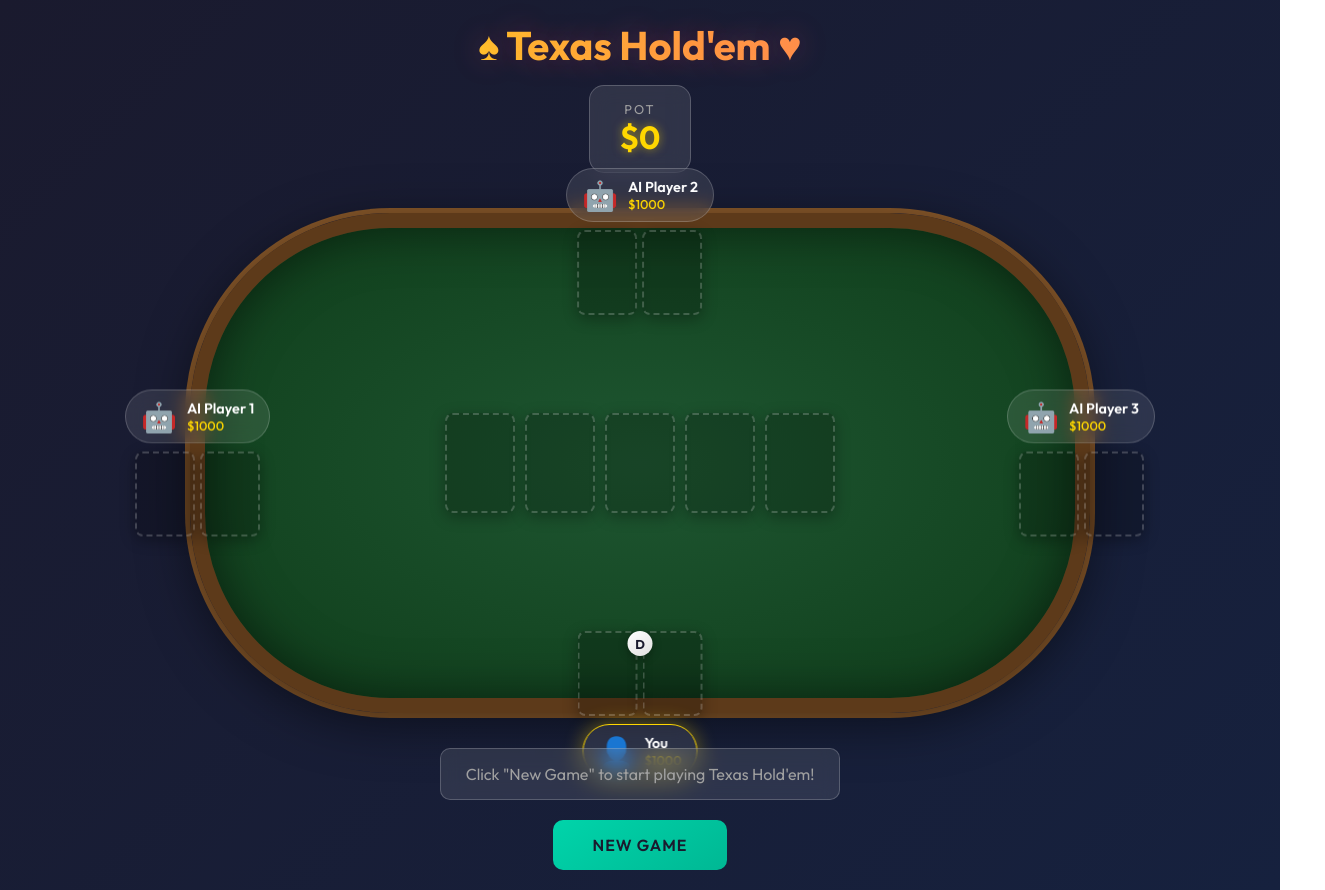
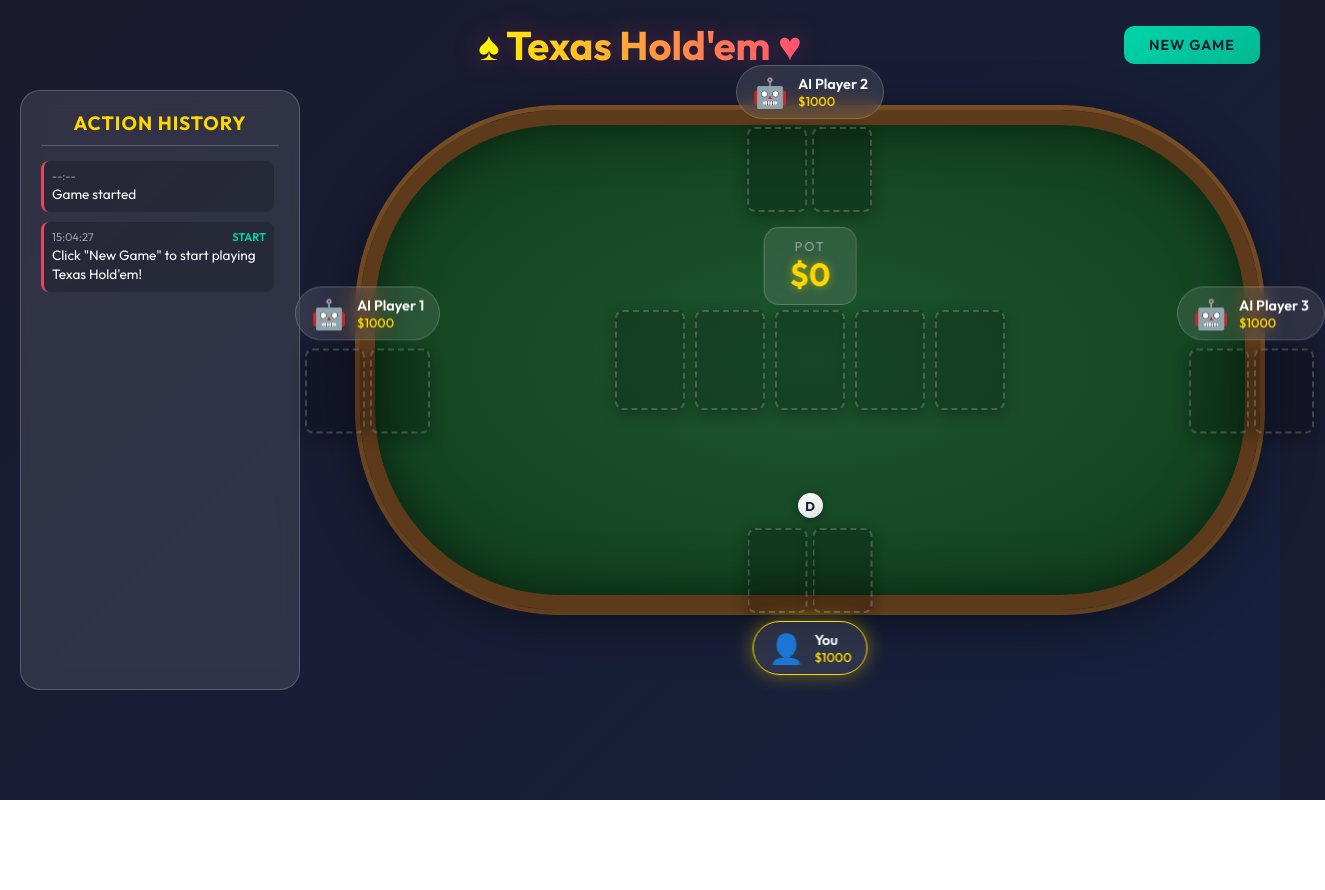
Before and after one commit to semibluff888/TaxasHoldemPoker, a plain HTML site: page index.html in a window 1280 px wide. Shown: the whole page, 1325 px wide, since content can reach past the window. After the commit the page ends 800 px from the top, so only its background shows below. Drawn offline with Linux system fonts and the light colour scheme.

Commit message:
feat: change the UI element layout, add a side panel for action history.

```diff
--- a/game.js
+++ b/game.js
@@ -238,10 +238,34 @@ function showAction(playerId, action) {
     setTimeout(() => {
         actionEl.classList.remove('visible');
     }, 2000);
+
+    // Log the action
+    const player = gameState.players[playerId];
+    const name = playerId === 0 ? 'You' : player.name;
+    showMessage(`${name}: ${action}`);
 }
 
 function showMessage(message) {
-    document.getElementById('game-message').textContent = message;
+    if (!message) return;
+    const history = document.getElementById('action-history');
+    if (history) {
+        const entry = document.createElement('div');
+        entry.className = 'log-entry';
+
+        const now = new Date();
+        const time = now.toLocaleTimeString('en-US', { hour12: false, hour: "numeric", minute: "numeric", second: "numeric" });
+        const phase = (gameState.phase === 'idle' ? 'Start' : gameState.phase).toUpperCase();
+
+        entry.innerHTML = `
+            <div class="log-time">
+                <span>${time}</span>
+                <span class="log-phase">${phase}</span>
+            </div>
+            <div class="log-content">${message}</div>
+        `;
+        history.appendChild(entry);
+        history.scrollTop = history.scrollHeight;
+    }
 }
 
 // Hand Evaluation
@@ -612,6 +636,10 @@ function resolvePlayerAction() {
 
 // Game Phases
 async function startNewGame() {
+    // Clear action history
+    const history = document.getElementById('action-history');
+    if (history) history.innerHTML = '';
+
     // Reset game state
     gameState.deck = createDeck();
     gameState.communityCards = [];
@@ -672,8 +700,6 @@ async function startNewGame() {
 
     // Deal hole cards with animation
     await dealHoleCards();
-
-    showMessage('Preflop - Your turn!');
 
     // Run betting rounds
     await runBettingRound();
--- a/index.html
+++ b/index.html
@@ -14,14 +14,32 @@
         <!-- Game Header -->
         <header class="game-header">
             <h1>♠ Texas Hold'em ♥</h1>
+            <button class="btn btn-new-game" id="btn-new-game">NEW GAME</button>
+        </header>
+
+        <div class="game-layout">
+            <!-- Left Panel: Action History -->
+            <div class="side-panel">
+                <div class="panel-header">Action History</div>
+                <div class="action-history" id="action-history">
+                    <!-- History logs will appear here -->
+                    <div class="log-entry">
+                        <span class="log-time">--:--</span>
+                        <span class="log-content">Game started</span>
+                    </div>
+                </div>
+            </div>
+
+            <!-- Center Panel: Game Table -->
+            <div class="game-board">
+                <!-- Poker Table -->
+                <div class="poker-table">
+                    <!-- Pot Display (Moved inside table) -->
                     <div class="pot-display">
                         <span class="pot-label">POT</span>
                         <span class="pot-amount" id="pot-amount">$0</span>
                     </div>
-        </header>
 
-        <!-- Poker Table -->
-        <div class="poker-table">
                     <!-- AI Players -->
                     <!-- AI Player 2 at top -->
                     <div class="player player-top" id="player-2">
@@ -113,14 +131,9 @@
                     <button class="btn btn-raise" id="btn-raise">RAISE</button>
                     <button class="btn btn-allin" id="btn-allin">ALL IN</button>
                 </div>
-
-        <!-- Game Messages -->
-        <div class="message-area" id="message-area">
-            <p id="game-message">Click "New Game" to start!</p>
+                <!-- Removed old Game Messages area -->
             </div>
-
-        <!-- New Game Button -->
-        <button class="btn btn-new-game" id="btn-new-game">NEW GAME</button>
+        </div>
 
         <!-- Winner Popup -->
         <div class="winner-popup" id="winner-popup">
--- a/styles.css
+++ b/styles.css
@@ -33,7 +33,7 @@ body {
 
 /* ===== Game Container ===== */
 .game-container {
-    max-width: 1200px;
+    max-width: 1400px;
     margin: 0 auto;
     padding: 20px;
     min-height: 100vh;
@@ -47,6 +47,10 @@ body {
     text-align: center;
     margin-bottom: 20px;
     width: 100%;
+    position: relative;
+    display: flex;
+    justify-content: center;
+    align-items: center;
 }
 
 .game-header h1 {
@@ -61,20 +65,31 @@ body {
 }
 
 @keyframes shimmer {
-    0%, 100% { filter: brightness(1); }
-    50% { filter: brightness(1.2); }
+
+    0%,
+    100% {
+        filter: brightness(1);
+    }
+
+    50% {
+        filter: brightness(1.2);
+    }
 }
 
 .pot-display {
-    display: inline-flex;
+    display: flex;
     flex-direction: column;
     align-items: center;
     background: var(--glass-bg);
     backdrop-filter: blur(10px);
     border: 1px solid var(--glass-border);
     border-radius: 15px;
-    padding: 15px 30px;
-    margin-top: 15px;
+    padding: 10px 25px;
+    position: absolute;
+    top: 30%;
+    left: 50%;
+    transform: translate(-50%, -50%);
+    z-index: 10;
 }
 
 .pot-label {
@@ -104,7 +119,7 @@ body {
         inset 0 0 50px rgba(0, 0, 0, 0.5),
         0 10px 50px rgba(0, 0, 0, 0.5),
         0 0 0 5px #8b5a2b;
-    margin: 20px 0;
+    margin: 20px 0 100px 0;
 }
 
 /* ===== Player Positions ===== */
@@ -278,10 +293,25 @@ body {
     opacity: 1;
 }
 
-.player-top .player-action { top: 100%; margin-top: 5px; }
-.player-left .player-action { left: 100%; margin-left: 5px; }
-.player-right .player-action { right: 100%; margin-right: 5px; }
-.player-bottom .player-action { bottom: 100%; margin-bottom: 5px; }
+.player-top .player-action {
+    top: 100%;
+    margin-top: 5px;
+}
+
+.player-left .player-action {
+    left: 100%;
+    margin-left: 5px;
+}
+
+.player-right .player-action {
+    right: 100%;
+    margin-right: 5px;
+}
+
+.player-bottom .player-action {
+    bottom: 100%;
+    margin-bottom: 5px;
+}
 
 /* ===== Dealer Chip ===== */
 .dealer-chip {
@@ -299,6 +329,31 @@ body {
     box-shadow: 0 2px 10px rgba(0, 0, 0, 0.3);
     opacity: 0;
     transition: all 0.3s ease;
+}
+
+/* Dealer chip positioned beside cards, toward table center */
+.player-top .dealer-chip {
+    bottom: -35px;
+    left: 50%;
+    transform: translateX(-50%);
+}
+
+.player-left .dealer-chip {
+    right: -35px;
+    top: 50%;
+    transform: translateY(-50%);
+}
+
+.player-right .dealer-chip {
+    left: -35px;
+    top: 50%;
+    transform: translateY(-50%);
+}
+
+.player-bottom .dealer-chip {
+    top: -35px;
+    left: 50%;
+    transform: translateX(-50%);
 }
 
 .dealer-chip.visible {
@@ -380,9 +435,13 @@ body {
 .btn-new-game {
     background: linear-gradient(145deg, var(--accent-green) 0%, #00b894 100%);
     color: var(--primary);
-    margin-top: 20px;
-    padding: 15px 40px;
-    font-size: 1rem;
+    padding: 10px 25px;
+    font-size: 0.9rem;
+    position: absolute;
+    right: 0;
+    top: 50%;
+    transform: translateY(-50%);
+    margin-top: 0;
 }
 
 .raise-controls {
@@ -415,20 +474,114 @@ body {
     min-width: 60px;
 }
 
-/* ===== Message Area ===== */
-.message-area {
+/* ===== Game Layout ===== */
+.game-layout {
+    display: flex;
+    width: 100%;
+    gap: 20px;
+    align-items: flex-start;
+    justify-content: space-between;
+}
+
+.side-panel {
+    width: 280px;
     background: var(--glass-bg);
     backdrop-filter: blur(10px);
     border: 1px solid var(--glass-border);
-    border-radius: 10px;
-    padding: 15px 25px;
-    margin-top: 15px;
-    text-align: center;
+    border-radius: 20px;
+    padding: 20px;
+    height: 600px;
+    display: flex;
+    flex-direction: column;
+    flex-shrink: 0;
+    order: -1;
 }
 
-#game-message {
-    font-size: 1rem;
+.game-board {
+    flex: 1;
+    display: flex;
+    flex-direction: column;
+    align-items: center;
+    max-width: 900px;
+}
+
+/* ===== Action History ===== */
+.panel-header {
+    font-size: 1.2rem;
+    font-weight: 700;
+    color: var(--accent-gold);
+    margin-bottom: 15px;
+    text-align: center;
+    text-transform: uppercase;
+    letter-spacing: 1px;
+    border-bottom: 1px solid var(--glass-border);
+    padding-bottom: 10px;
+}
+
+.action-history {
+    flex: 1;
+    overflow-y: auto;
+    display: flex;
+    flex-direction: column;
+    gap: 10px;
+    padding-right: 5px;
+}
+
+.action-history::-webkit-scrollbar {
+    width: 5px;
+}
+
+.action-history::-webkit-scrollbar-thumb {
+    background: var(--glass-border);
+    border-radius: 5px;
+}
+
+.log-entry {
+    font-size: 0.85rem;
+    padding: 8px;
+    background: rgba(0, 0, 0, 0.2);
+    border-radius: 8px;
+    border-left: 3px solid var(--accent);
+    display: flex;
+    flex-direction: column;
+    gap: 2px;
+}
+
+.log-time {
+    font-size: 0.7rem;
     color: var(--text-secondary);
+    display: flex;
+    justify-content: space-between;
+}
+
+.log-phase {
+    color: var(--accent-green);
+    font-weight: 600;
+    text-transform: uppercase;
+    font-size: 0.7rem;
+}
+
+.log-content {
+    color: var(--text-primary);
+    line-height: 1.4;
+}
+
+@media (max-width: 1100px) {
+    .game-layout {
+        flex-direction: column;
+        align-items: center;
+    }
+
+    .side-panel {
+        width: 100%;
+        max-width: 900px;
+        height: 200px;
+        order: 2;
+    }
+
+    .game-board {
+        width: 100%;
+    }
 }
 
 /* ===== Winner Popup ===== */
@@ -463,8 +616,15 @@ body {
 }
 
 @keyframes popIn {
-    0% { transform: scale(0.5); opacity: 0; }
-    100% { transform: scale(1); opacity: 1; }
+    0% {
+        transform: scale(0.5);
+        opacity: 0;
+    }
+
+    100% {
+        transform: scale(1);
+        opacity: 1;
+    }
 }
 
 .winner-content h2 {
@@ -490,6 +650,7 @@ body {
         opacity: 0;
         transform: translate(-100px, -100px) rotate(-180deg) scale(0.5);
     }
+
     100% {
         opacity: 1;
         transform: translate(0, 0) rotate(0) scale(1);
@@ -517,7 +678,8 @@ body {
         height: 80px;
     }
 
-    .player-left, .player-right {
+    .player-left,
+    .player-right {
         display: none;
     }
 }
```
Lines whose indentation alone changed are shown as unchanged.
